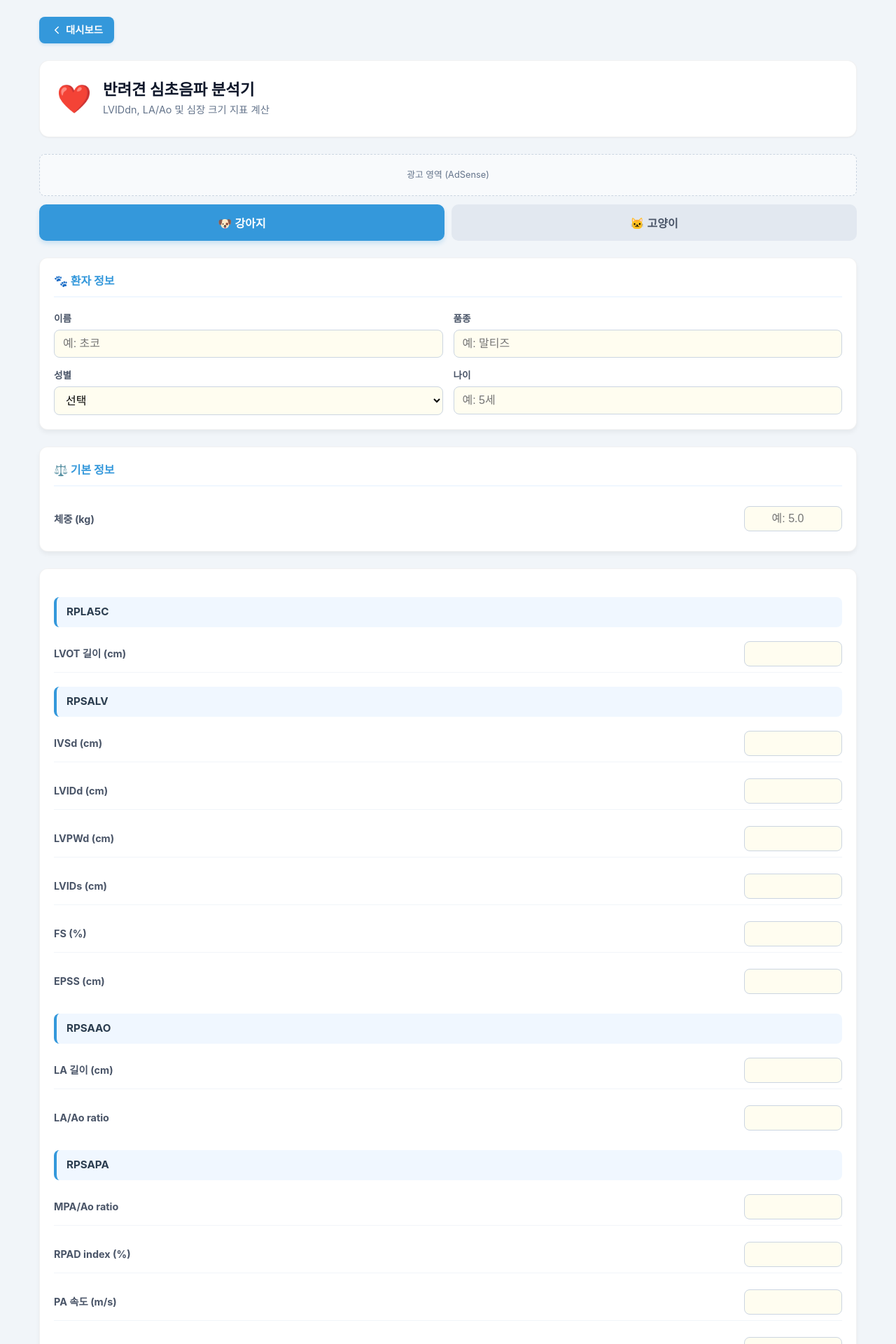
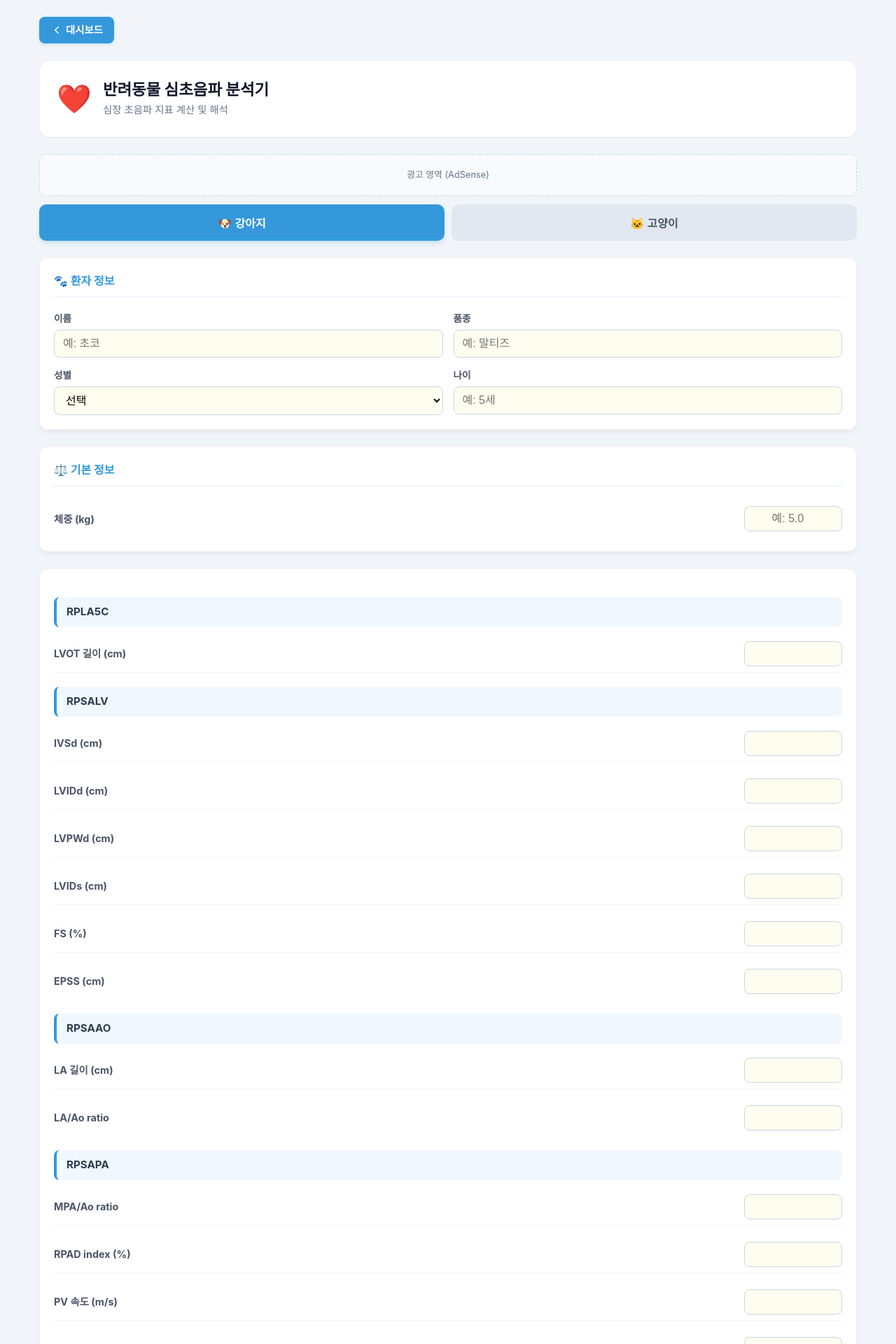
Before and after one commit to dvmhasik-maker/vetapp, a React (Vite) app: page /echocardiography in a window 1280 px wide. Shown: the top 1920 px of the page at 70% size. Built offline with nearby package versions, Linux system fonts and the light colour scheme.

Commit message:
refactor(echo): rename PA velocity to PV velocity and update header text

```diff
--- a/src/components/tools/Echocardiography/EchoForm.tsx
+++ b/src/components/tools/Echocardiography/EchoForm.tsx
@@ -126,7 +126,7 @@ const EchoForm: React.FC<EchoFormProps> = ({
             <div className="vertical-form">
               <div className="pf-horizontal"><label>MPA/Ao ratio</label><input type="number" id="dog_MPA_Ao" value={dogInput.MPA_Ao} onChange={handleDogChange} step="any" /></div>
               <div className="pf-horizontal"><label>RPAD index (%)</label><input type="number" id="dog_RPAD" value={dogInput.RPAD} onChange={handleDogChange} step="any" /></div>
-              <div className="pf-horizontal"><label>PA 속도 (m/s)</label><input type="number" id="dog_PA_vel" value={dogInput.PA_vel} onChange={handleDogChange} step="any" /></div>
+              <div className="pf-horizontal"><label>PV 속도 (m/s)</label><input type="number" id="dog_PA_vel" value={dogInput.PA_vel} onChange={handleDogChange} step="any" /></div>
               <div className="pf-horizontal"><label>PR 속도 (m/s)</label><input type="number" id="dog_PR_vel" value={dogInput.PR_vel} onChange={handleDogChange} step="any" /></div>
             </div>
 
@@ -263,14 +263,14 @@ const EchoForm: React.FC<EchoFormProps> = ({
             <div className="cat-title">LA4C</div>
             <div className="vertical-form">
               <div className="pf-horizontal">
-                <label>PA Turbulence</label>
+                <label>PV Turbulence</label>
                 <select id="cat_PA_turb" value={catInput.PA_turb} onChange={handleCatChange}>
                   <option value="">선택</option>
                   <option value="있음">있음</option>
                   <option value="없음">없음</option>
                 </select>
               </div>
-              <div className="pf-horizontal"><label>PA 속도 (m/s)</label><input type="number" id="cat_PA_vel" value={catInput.PA_vel} onChange={handleCatChange} step="any" /></div>
+              <div className="pf-horizontal"><label>PV 속도 (m/s)</label><input type="number" id="cat_PA_vel" value={catInput.PA_vel} onChange={handleCatChange} step="any" /></div>
               <div className="pf-horizontal"><label>PR 속도 (m/s)</label><input type="number" id="cat_PR_vel" value={catInput.PR_vel} onChange={handleCatChange} step="any" /></div>
               <div className="pf-horizontal"><label>MV E (m/s)</label><input type="number" id="cat_MV_E" value={catInput.MV_E} onChange={handleCatChange} step="any" /></div>
               <div className="pf-horizontal"><label>MV A (m/s)</label><input type="number" id="cat_MV_A" value={catInput.MV_A} onChange={handleCatChange} step="any" /></div>
--- a/src/components/tools/Echocardiography/index.tsx
+++ b/src/components/tools/Echocardiography/index.tsx
@@ -35,8 +35,8 @@ const Echocardiography: React.FC = () => {
       <div className="page-header-tool-white">
         <div className="icon">❤️</div>
         <div>
-          <h1>반려견 심초음파 분석기</h1>
-          <p>LVIDdn, LA/Ao 및 심장 크기 지표 계산</p>
+          <h1>반려동물 심초음파 분석기</h1>
+          <p>심장 초음파 지표 계산 및 해석</p>
         </div>
       </div>
 
--- a/src/components/tools/Echocardiography/useEchoLogic.tsx
+++ b/src/components/tools/Echocardiography/useEchoLogic.tsx
@@ -208,7 +208,7 @@ export const useEchoLogic = () => {
       { id: 'MV_Sprime', label: "MV S' wave" }, { id: 'MV_Aprime', label: "MV A' wave" },
       { id: 'MV_EAp', label: "MV E'/A' ratio" }, { id: 'MR_vel', label: 'MR 속도' },
       { id: 'MR_Frac', label: 'MR Fraction(PISA)' }, { id: 'TR_vel', label: 'TR 속도' },
-      { id: 'PR_vel', label: 'PR 속도' }, { id: 'PA_vel', label: 'PA 속도' },
+      { id: 'PR_vel', label: 'PR 속도' }, { id: 'PA_vel', label: 'PV 속도' },
       { id: 'AV_vel', label: 'AV 속도' }, { id: 'ET', label: 'ET' },
       { id: 'PEP', label: 'PEP' }, { id: 'PEP_ET', label: 'PEP/ET' },
       { id: 'SV', label: 'SV' }, { id: 'CO', label: 'CO' },
```
